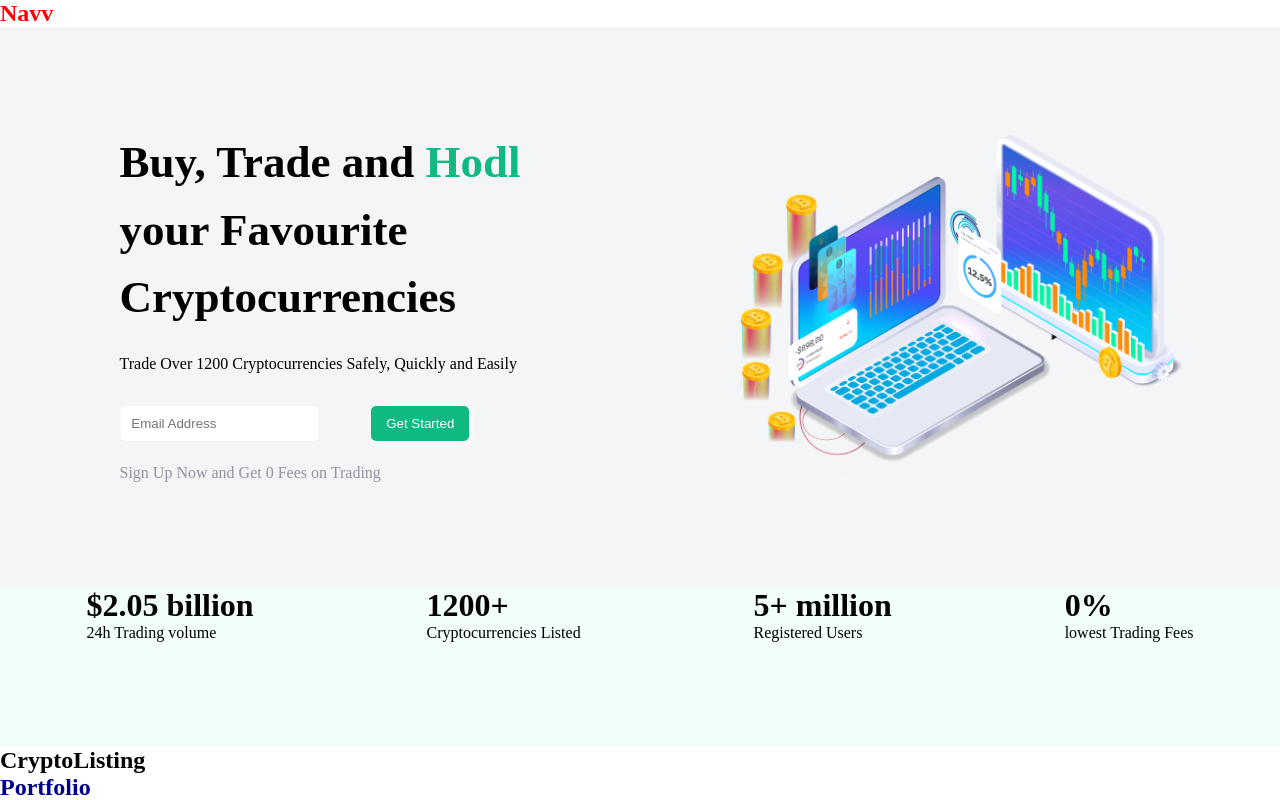
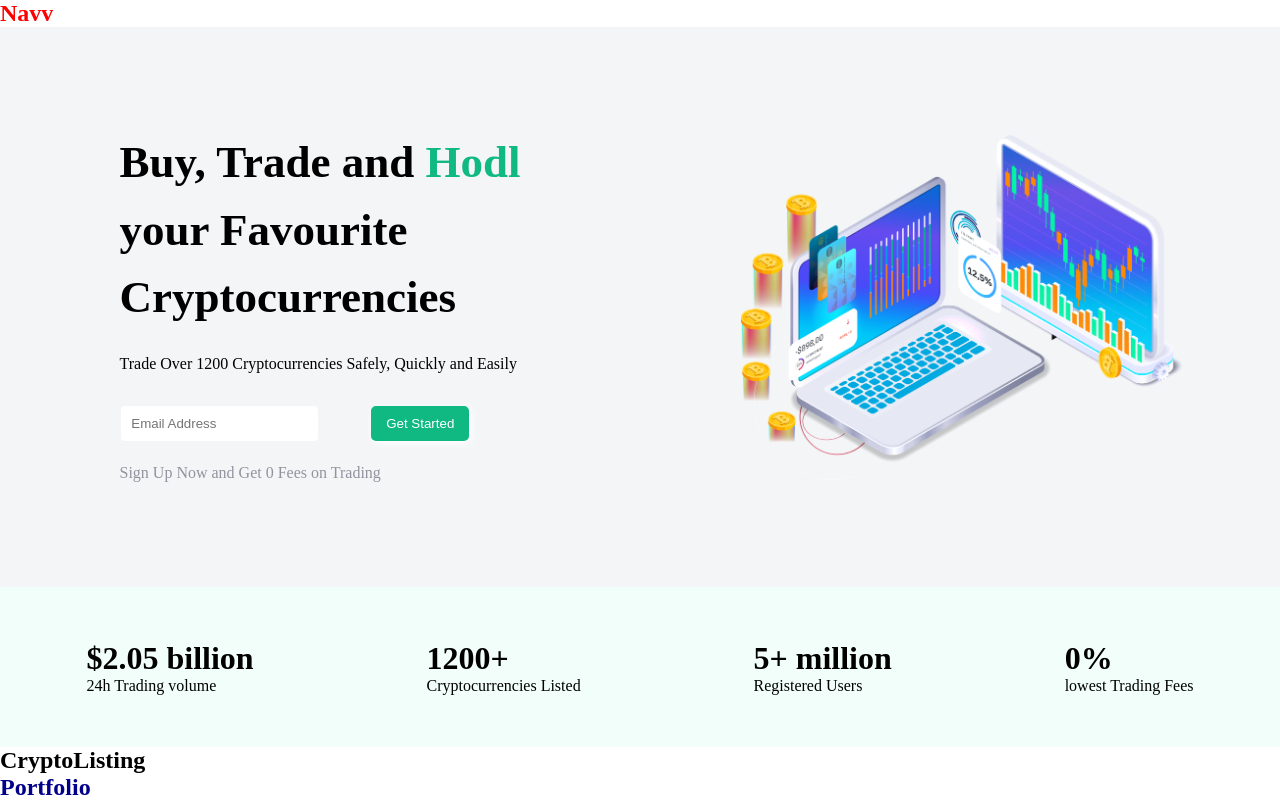
Before and after one commit to hamzeey/VeeWallet, a React (Vite) app: page / in a window 1280 px wide. Shown: the top 800 px of the page. Built offline with nearby package versions, Linux system fonts and the light colour scheme.

Commit message:
numbers component done

```diff
--- a/src/Components/Numbers/Numbers.css
+++ b/src/Components/Numbers/Numbers.css
@@ -7,5 +7,8 @@ background-color: var(--light-green);
 .contaiiner{
 display: flex;
     justify-content: space-around;
+   align-items: center  ;
     flex-wrap: wrap;
+
+    height: 100%;
 }
```
